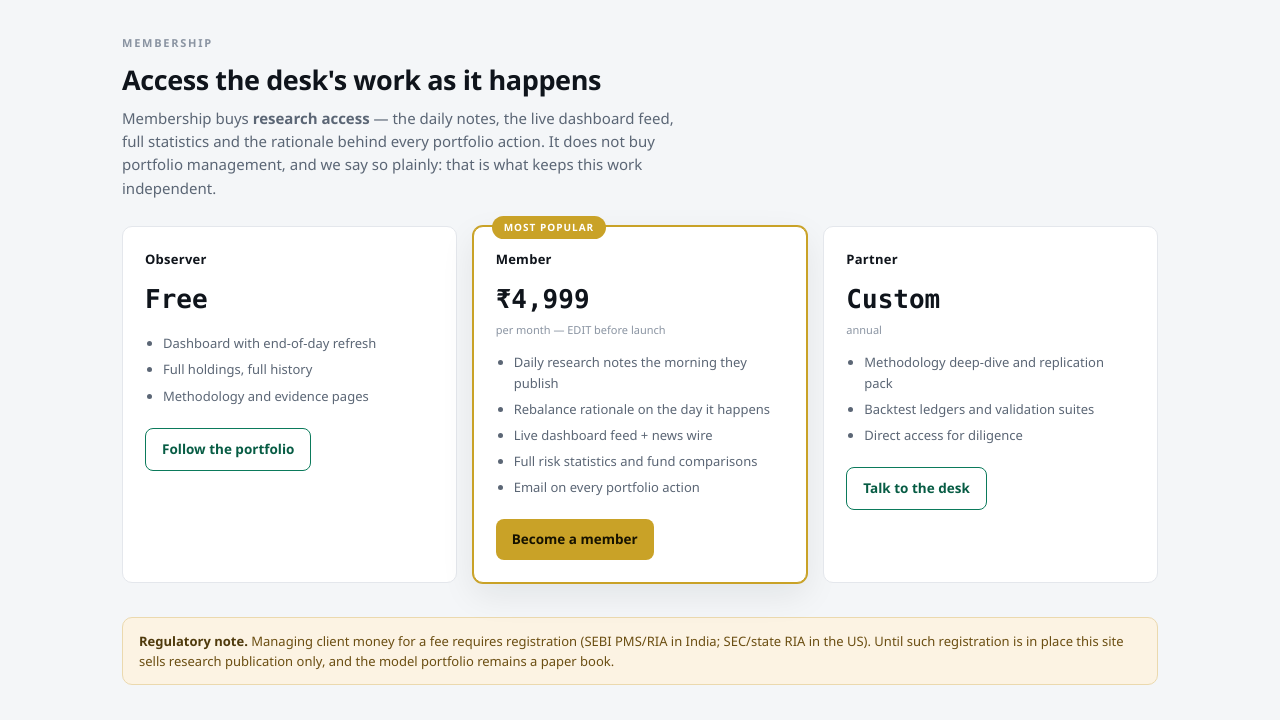
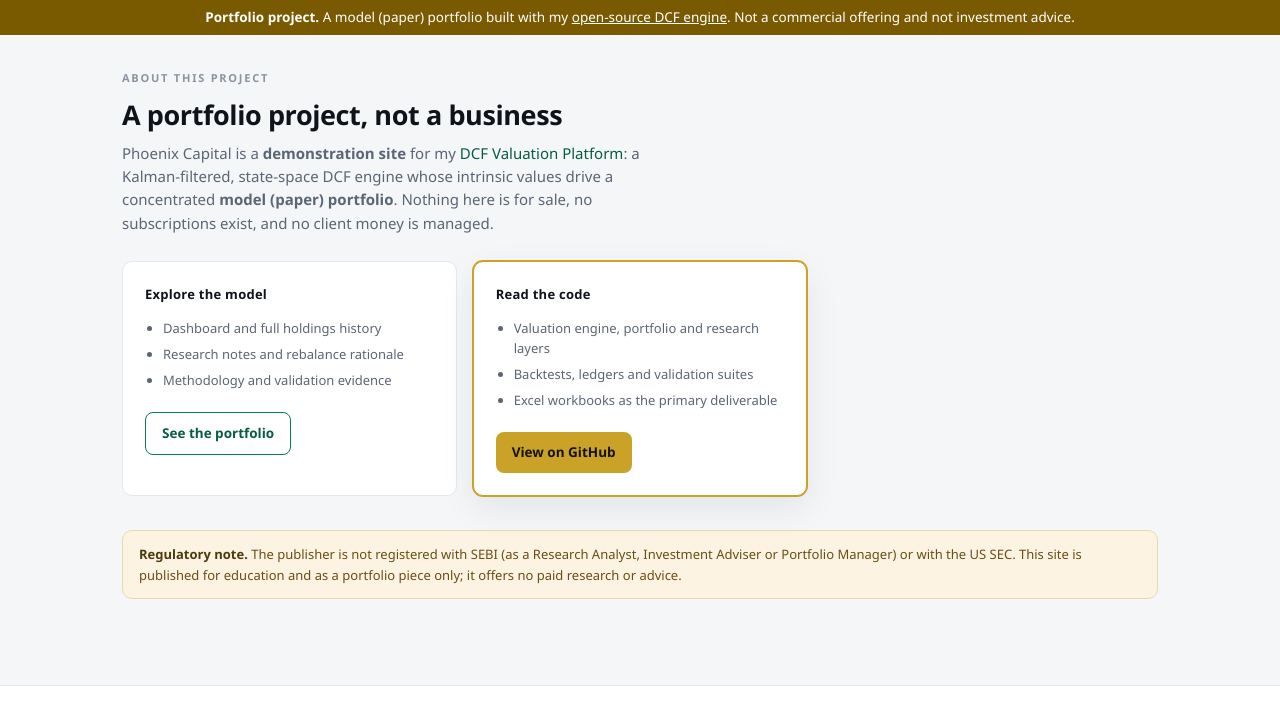
Before and after one commit to PS11242026/phoenix-capital, a plain HTML site: page pricing.html in a window 1280 px wide. Shown: the part 59-779 px from the top of the page. Drawn offline with Linux system fonts and the light colour scheme.

Commit message:
Mark site as a portfolio project; fix heatmap weight labels
- Replace the paid Membership page with an "About this project" page and
  add a site-wide banner: no paid research, not investment advice.
- Heatmap tiles and tooltips showed tile pixel width as the weight
  (e.g. "22937.9% wt") because the treemap layout overwrote `w`; the
  portfolio weight now lives in its own `wt` field.

Co-Authored-By: Claude Opus 5.5 <noreply@anthropic.com>

```diff
--- a/assets/site.js
+++ b/assets/site.js
@@ -67,7 +67,7 @@ function renderHeatmap(mountId, book) {
   const st = book.status, W = 960, H = mount.dataset.h ? +mount.dataset.h : 340;
   const items = st.holdings.filter(r => r.weight).map(r => ({
     value: r.weight, tk: r.ticker, day: r.day_change, ret: r.return,
-    px: r.price, entry: r.entry_price, w: r.weight, sector: r.sector,
+    px: r.price, entry: r.entry_price, wt: r.weight, sector: r.sector,
     company: r.company,
   }));
   const vmax = Math.max(0.02, ...items.map(d => Math.abs(d.day ?? 0)));
@@ -83,7 +83,7 @@ function renderHeatmap(mountId, book) {
       svg += `<text class="hm-tk" x="${cx}" y="${cy - (big ? 12 : 3)}" text-anchor="middle" font-size="${big ? 17 : 12.5}" fill="${tkFill}">${t.tk}</text>`;
       svg += `<text class="hm-pct" x="${cx}" y="${cy + (big ? 8 : 13)}" text-anchor="middle" font-size="${big ? 12.5 : 10}" fill="${pcFill}">${dayGlyph(t.day)}${fmtPct(t.day, 2)}</text>`;
       if (big || (t.w > 78 && t.h > 56)) {
-        svg += `<text class="hm-w" x="${cx}" y="${cy + (big ? 26 : 27)}" text-anchor="middle" font-size="10" fill="${pcFill}">${fmtPct(t.w, 1, false)} wt</text>`;
+        svg += `<text class="hm-w" x="${cx}" y="${cy + (big ? 26 : 27)}" text-anchor="middle" font-size="10" fill="${pcFill}">${fmtPct(t.wt, 1, false)} wt</text>`;
       }
     }
     svg += `</g>`;
@@ -99,7 +99,7 @@ function renderHeatmap(mountId, book) {
       tip.innerHTML = `<div class="t">${d.company ? esc(d.company) : d.tk}</div>` +
         `<div class="row"><span>${d.tk}</span><span>${esc((d.sector || "").replace(/_/g, " "))}</span></div>` +
         `<div class="row"><span>1-day</span><span style="color:${(d.day ?? 0) > FLAT_EPS ? "#5ad0a6" : Math.abs(d.day ?? 0) <= FLAT_EPS ? "#f2b25c" : "#f0958c"}">${dayGlyph(d.day)}${fmtPct(d.day, 2)}</span></div>` +
-        `<div class="row"><span>weight</span><span>${fmtPct(d.w, 2, false)}</span></div>` +
+        `<div class="row"><span>weight</span><span>${fmtPct(d.wt, 2, false)}</span></div>` +
         `<div class="row"><span>price</span><span>${fmtPx(d.px, st.currency)}</span></div>` +
         `<div class="row"><span>entry</span><span>${fmtPx(d.entry, st.currency)}</span></div>` +
         `<div class="row"><span>since entry</span><span>${fmtPct(d.ret, 1)}</span></div>`;
--- a/pricing.html
+++ b/pricing.html
@@ -1,7 +1,7 @@
 <!doctype html>
 <html lang="en"><head>
 <meta charset="utf-8"><meta name="viewport" content="width=device-width,initial-scale=1">
-<title>Membership · Phoenix Capital</title>
+<title>About this project · Phoenix Capital</title>
 <meta name="description" content="Institutional-grade equity research. One disciplined signal.">
 <link rel="stylesheet" href="assets/site.css">
 <link rel="icon" href="assets/logo-chip.png" type="image/png">
@@ -9,31 +9,28 @@
 <header class="site-head"><div class="wrap">
   <a class="brand" href="index.html"><img class="logo-chip" src="assets/logo-chip.png" alt=""><span class="wordmark">Phoenix Capital</span>
     <small>research</small></a>
-  <nav class="main"><a href="index.html" class="">Dashboard</a><a href="us.html" class="">Portfolio</a><a href="research.html" class="">Research</a><a href="pricing.html" class="on">Membership</a><a href="about.html" class="">Methodology</a></nav>
+  <nav class="main"><a href="index.html" class="">Dashboard</a><a href="us.html" class="">Portfolio</a><a href="research.html" class="">Research</a><a href="pricing.html" class="on">Project</a><a href="about.html" class="">Methodology</a></nav>
   <span class="asof"><span class="feedpill pill" id="feedpill">EOD</span><span class="txt"></span></span>
 </div></header>
+<div class="demo-banner" style="background:#7a5a00;color:#fff;text-align:center;padding:8px 16px;font-size:13.5px;line-height:1.4"><b>Portfolio project.</b> A model (paper) portfolio built with my <a href="https://github.com/PS11242026/dcf-valuation-platform" style="color:#fff;text-decoration:underline">open-source DCF engine</a>. Not a commercial offering and not investment advice.</div>
 <main><div class="wrap">
-<p class="eyebrow">Membership</p><h1>Access the desk's work as it happens</h1>
-<p class="lede">Membership buys <b>research access</b> — the daily notes, the live dashboard feed,
-full statistics and the rationale behind every portfolio action. It does not buy portfolio
-management, and we say so plainly: that is what keeps this work independent.</p>
+<p class="eyebrow">About this project</p><h1>A portfolio project, not a business</h1>
+<p class="lede">Phoenix Capital is a <b>demonstration site</b> for my
+<a href="https://github.com/PS11242026/dcf-valuation-platform">DCF Valuation Platform</a>: a Kalman-filtered, state-space DCF engine whose
+intrinsic values drive a concentrated <b>model (paper) portfolio</b>. Nothing here is for sale,
+no subscriptions exist, and no client money is managed.</p>
 <div class="plans" style="margin-top:26px"><div class="plan ">
-<div class="nm">Observer</div><div class="pr tab">Free</div>
-<div class="per"></div><ul><li>Dashboard with end-of-day refresh</li><li>Full holdings, full history</li><li>Methodology and evidence pages</li></ul>
-<a class="cta ghost" href="mailto:pulkiit.sharma2002@gmail.com?subject=Observer membership">Follow the portfolio</a></div><div class="plan hi"><div class="ribbon">Most popular</div>
-<div class="nm">Member</div><div class="pr tab">₹4,999</div>
-<div class="per">per month — EDIT before launch</div><ul><li>Daily research notes the morning they publish</li><li>Rebalance rationale on the day it happens</li><li>Live dashboard feed + news wire</li><li>Full risk statistics and fund comparisons</li><li>Email on every portfolio action</li></ul>
-<a class="cta gold" href="mailto:pulkiit.sharma2002@gmail.com?subject=Member membership">Become a member</a></div><div class="plan ">
-<div class="nm">Partner</div><div class="pr tab">Custom</div>
-<div class="per">annual</div><ul><li>Methodology deep-dive and replication pack</li><li>Backtest ledgers and validation suites</li><li>Direct access for diligence</li></ul>
-<a class="cta ghost" href="mailto:pulkiit.sharma2002@gmail.com?subject=Partner membership">Talk to the desk</a></div></div>
-<section><div class="callout"><b>Regulatory note.</b> Managing client money for a fee requires
-registration (SEBI PMS/RIA in India; SEC/state RIA in the US). Until such registration is in
-place this site sells research publication only, and the model portfolio remains a paper book.
+<div class="nm">Explore the model</div><ul><li>Dashboard and full holdings history</li><li>Research notes and rebalance rationale</li><li>Methodology and validation evidence</li></ul>
+<a class="cta ghost" href="us.html">See the portfolio</a></div><div class="plan hi">
+<div class="nm">Read the code</div><ul><li>Valuation engine, portfolio and research layers</li><li>Backtests, ledgers and validation suites</li><li>Excel workbooks as the primary deliverable</li></ul>
+<a class="cta gold" href="https://github.com/PS11242026/dcf-valuation-platform">View on GitHub</a></div></div>
+<section><div class="callout"><b>Regulatory note.</b> The publisher is not registered with SEBI
+(as a Research Analyst, Investment Adviser or Portfolio Manager) or with the US SEC. This site is
+published for education and as a portfolio piece only; it offers no paid research or advice.
 </div></section>
 </div></main>
 <footer class="site-foot"><div class="wrap">
-  <p class="disc"><b>This is research, not investment advice.</b> The portfolios shown are model (paper) books published for research and education; nothing here is a solicitation to buy or sell any security, and no client assets are managed through this site. Phoenix Capital is a research publication: the publisher is not a SEBI-registered Portfolio Manager / Investment Adviser and not a US SEC-registered investment adviser; subscriptions purchase access to research content only. Backtested figures are labeled and survivorship-caveated where applicable; live records are short. Past performance, simulated or live, does not predict future returns. Markets carry risk of loss, including total loss.</p>
+  <p class="disc"><b>This is research, not investment advice.</b> The portfolios shown are model (paper) books published for research and education; nothing here is a solicitation to buy or sell any security, and no client assets are managed through this site. Phoenix Capital is a research publication: the publisher is not a SEBI-registered Portfolio Manager / Investment Adviser and not a US SEC-registered investment adviser; no subscriptions or paid research are offered; this is a portfolio project. Backtested figures are labeled and survivorship-caveated where applicable; live records are short. Past performance, simulated or live, does not predict future returns. Markets carry risk of loss, including total loss.</p>
   <div class="foot-meta"><span>© 2026 Phoenix Capital</span>
     <span>pulkiit.sharma2002@gmail.com</span>
     <span>data: end-of-day pipeline · live feed ready (add key)</span></div>
```
Also changed, not shown: about.html (+3 -2 lines), index.html (+5 -4 lines), research.html (+3 -2 lines), research/2026-07-12-phoenix-capital-launch.html (+4 -3 lines), research/2026-07-12-state-of-the-portfolio-week-5.html (+3 -2 lines), us.html (+3 -2 lines).
